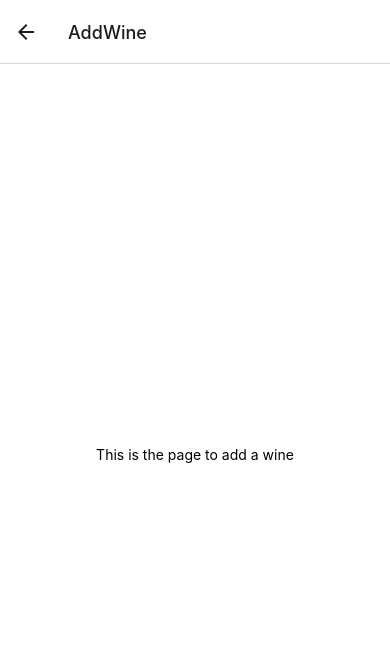
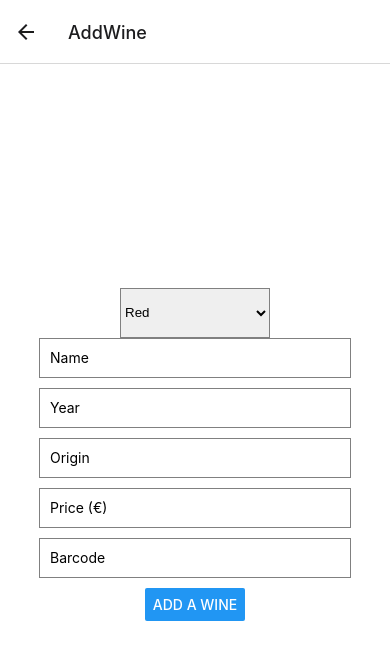
Before and after one commit to EnzoGarnierGulino/Shazalcohol, a React Native app in the folder Shazalcohol/: screen /AddWine in a window 390 px wide. Shown: the top 660 px of the page. Built offline with nearby package versions, Linux system fonts and the light colour scheme.

Commit message:
Added wine addition

```diff
--- a/Shazalcohol/components/AddWine.js
+++ b/Shazalcohol/components/AddWine.js
@@ -1,11 +1,124 @@
 import React from 'react';
-import { StyleSheet, Text, View } from 'react-native';
+import { StyleSheet, View, TextInput, Button } from 'react-native';
+import { Picker } from '@react-native-picker/picker';
 
 class AddWine extends React.Component {
+    constructor(props) {
+        super(props);
+        this.state = {
+            type: 'Red',
+            name: '',
+            year: '',
+            origin: '',
+            price: '',
+            barcode: '',
+        };
+    }
+
+    sendWineAdditionRequest = async () => {
+        try {
+            const response = await fetch('http://82.66.48.233:42690/addWine', {
+                method: 'POST',
+                headers: {
+                    Accept: 'application/json',
+                    'Content-Type': 'application/json',
+                },
+                body: JSON.stringify({
+                    type: this.state.type,
+                    name: this.state.name,
+                    year: this.state.year,
+                    origin: this.state.origin,
+                    price: this.state.price,
+                    barcode: this.state.barcode,
+                }),
+            });
+            if (response.ok) {
+                alert('Wine successfully added!');
+                await this.props.navigation.navigate('WineList');
+            } else {
+                const responseData = await response.json();
+                const reason = responseData && responseData.reason ? responseData.reason : 'Unknown reason';
+                alert(`Wine addition failed (Error code: ${response.status})\nReason: ${reason}\nPlease try again.`);
+            }
+        } catch (error) {
+            console.error('Error fetching data:', error);
+        }
+    };
+
+    validateWineAddition() {
+        if (this.state.name === '' || this.state.year === '' || this.state.origin === ''
+            || this.state.price === '' || this.state.barcode === '') {
+            alert('Please fill all the fields');
+            return false;
+        }
+        if (isNaN(this.state.year) || isNaN(this.state.price) || isNaN(this.state.barcode)) {
+            alert('Year, price and barcode must be numbers');
+            return false;
+        }
+        if (this.state.year.length !== 4) {
+            alert('Year must be 4 digits long');
+            return false;
+        }
+        if (this.state.barcode.length < 11) {
+            alert('Barcode is too short');
+            return false;
+        }
+        return true;
+    };
+
     render() {
         return (
             <View style={styles.container}>
-                <Text>This is the page to add a wine</Text>
+                <Picker
+                    style={{ height: 50, width: 150, borderColor: 'grey', borderWidth: 1 }}
+                    itemStyle={{ color: "black"}}
+                    selectedValue={this.state.type}
+                    onValueChange={(itemValue, itemIndex) =>
+                        this.setState({ type: itemValue })
+                    }>
+                    <Picker.Item label="Red" value="Red" />
+                    <Picker.Item label="White" value="White" />
+                    <Picker.Item label="Rose" value="Rose" />
+                </Picker>
+                <TextInput
+                    style={styles.input}
+                    placeholder="Name"
+                    secureTextEntry={true}
+                    onChangeText={(name) => this.setState({ name })}
+                    value={this.state.name}
+                />
+                <TextInput
+                    style={styles.input}
+                    placeholder="Year"
+                    secureTextEntry={true}
+                    onChangeText={(year) => this.setState({ year })}
+                    value={this.state.year}
+                />
+                <TextInput
+                    style={styles.input}
+                    placeholder="Origin"
+                    onChangeText={(origin) => this.setState({ origin })}
+                    value={this.state.origin}
+                />
+                <TextInput
+                    style={styles.input}
+                    placeholder="Price (€)"
+                    onChangeText={(price) => this.setState({ price })}
+                    value={this.state.price}
+                />
+                <TextInput
+                    style={styles.input}
+                    placeholder="Barcode"
+                    onChangeText={(barcode) => this.setState({ barcode })}
+                    value={this.state.barcode}
+                />
+                <Button
+                    style={styles.button}
+                    title="Add a wine"
+                    onPress={() => {
+                        this.validateWineAddition() ? this.sendWineAdditionRequest() : null
+                    }}
+                />
             </View>
         );
     }
@@ -18,6 +131,15 @@ const styles = StyleSheet.create({
         alignItems: 'center',
         backgroundColor: '#fff',
     },
+    input: {
+        height: 40,
+        width: '80%',
+        borderColor: 'grey',
+        borderWidth: 1,
+        marginBottom: 10,
+        paddingLeft: 10,
+        backgroundColor: 'white',
+    },
     text: {
         fontSize: 20,
         textAlign: 'center',
--- a/Shazalcohol/package.json
+++ b/Shazalcohol/package.json
@@ -10,6 +10,7 @@
   },
   "dependencies": {
     "@expo/webpack-config": "^19.0.0",
+    "@react-native-picker/picker": "^2.5.1",
     "@react-navigation/native": "^6.1.9",
     "@react-navigation/stack": "^6.3.20",
     "crypto-js": "^4.2.0",
@@ -26,6 +27,7 @@
     "react-native-crypto": "^2.2.0",
     "react-native-crypto-js": "^1.0.0",
     "react-native-elements": "^3.4.3",
+    "react-native-picker": "^4.3.7",
     "react-native-sha256": "^1.4.9",
     "react-native-web": "~0.19.6"
   },
```
Also changed, not shown: 2 other files (tests, documents, lock files or other folders).
